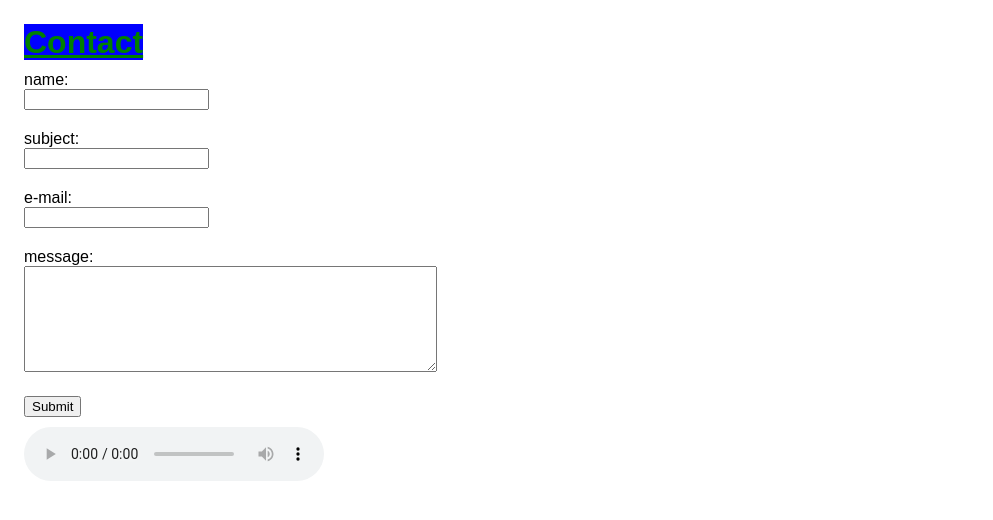
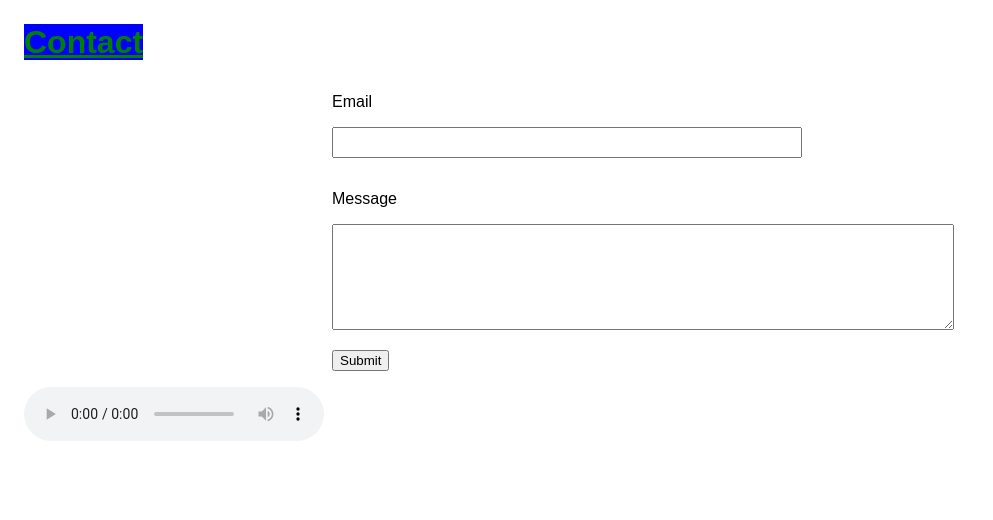
Before and after one commit to taxihelms0/newjek, a Jekyll site: the page built from contact.html, in a window 1280 px wide. Shown: the top 520 px of the page, without its empty margins (0-993 px from the left). Built offline with Jekyll 4.4.1, drawn with Linux system fonts in a browser that asks for light colours.

Commit message:
contact form & thankyou page

```diff
--- a/_sass/main.scss
+++ b/_sass/main.scss
@@ -60,15 +60,32 @@
 /* End Nav Bar Styling */
 
 /* begin form stuff */
+form {
+  width:50%;
+  margin-left:auto;
+  margin-right:auto;
+  display:block;
+  text-align:center;
+}
+form ul {
+  text-align:left;
+  padding-inline-start:0;
+}
 form li {
   list-style-type: none;
-  padding: 10px 0 10px 0;
+  //padding: 1rem;
+  padding-top:1rem;
+  margin-left:auto;
+  margin-right:auto;
+}
 
-
+input {
+  width: 75%;
+  height: 25px;
 }
 
 textarea {
-    width: 33%;
+    width: 100%;
     height: 100px;
 }
 /* end form stuff */
--- a/contact.html
+++ b/contact.html
@@ -1,31 +1,13 @@
 ---
 title: Contact
-
 ---
-<!-- Make sure you don't change the form action-->
-    <form action="https://api.staticforms.xyz/submit" method="post">
-        <!-- Replace with accesKey sent to your email -->
-        <input type="hidden" name="accessKey" value="{{ site.form_key }}"> <!-- Required -->
-        <li>
-          name:<br><input type="text" name="name"> <!-- Optional -->
-        </li>
-        <li>
-          subject:<br><input type="text" name="subject"> <!-- Optional -->
-        </li>
-        <li>
-          e-mail:<br><input type="text" name="email"> <!-- Optional -->
-        </li>
-        <!-- Optional <input type="text" name="phone"> -->
-        <li>
-          message:<br><textarea name="message"></textarea> <!-- Optional -->
-        </li>
-        <!-- If you want replyTo to be set to specific email -->
-        <!-- Optional <input type="text" name="replyTo" value="myreplytoemail@example.com"> -->
-        <!-- Specify @ as reply to value if you want it to be customers email -->
-        <input type="hidden" name="replyTo" value="@"> <!-- Optional -->
-        <!-- If you want form to redirect to a specific url after submission -->
-        <!-- Optional <input type="hidden" name="redirectTo" value="https://example.com/contact/success">  -->
-        <li>
-          <input type="submit" value="Submit" />
-        </li>
-    </form>
+<form action="https://www.form-data.com/_functions/submit/7f6a8n0nr0y25krulesxnf" method="post" >
+  <ul>
+    <li><label>Email</label></li>
+    <li><input type="text" name="email"/></li>
+    <li><input type="text" name="xx_password" style="display:none !important" tabindex="-1" autocomplete="off"/></li>
+    <li><label>Message</label></li>
+    <li><textarea name="message"></textarea></li>
+    <li><button type="submit">Submit</button></li>
+  </ul>
+</form>
```
Also changed, not shown: thanks.md (added, +4 -0 lines), 16 other files.
